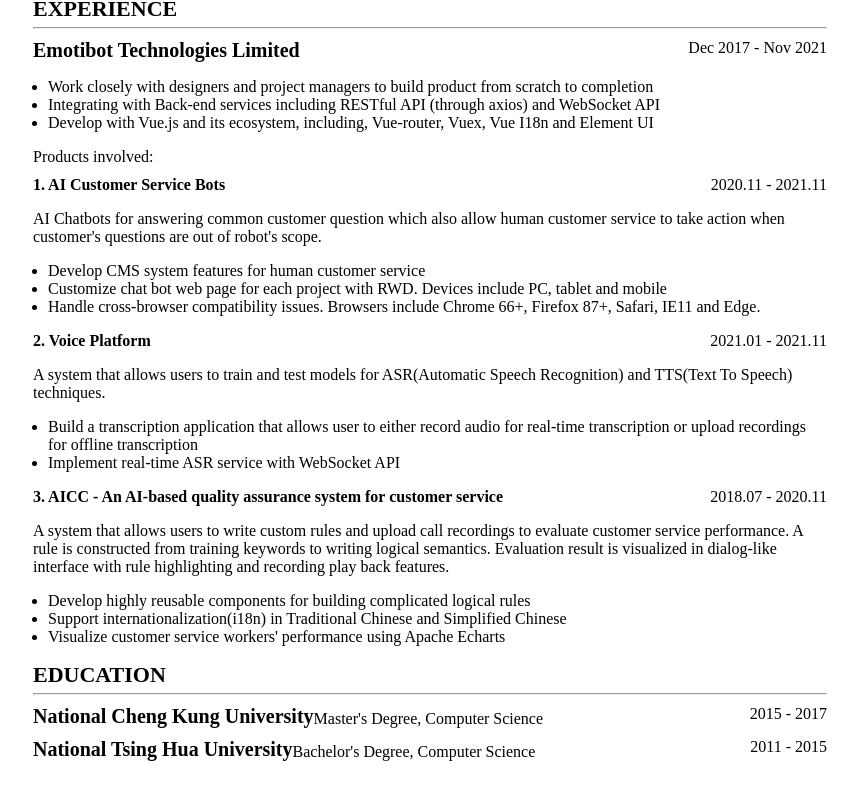
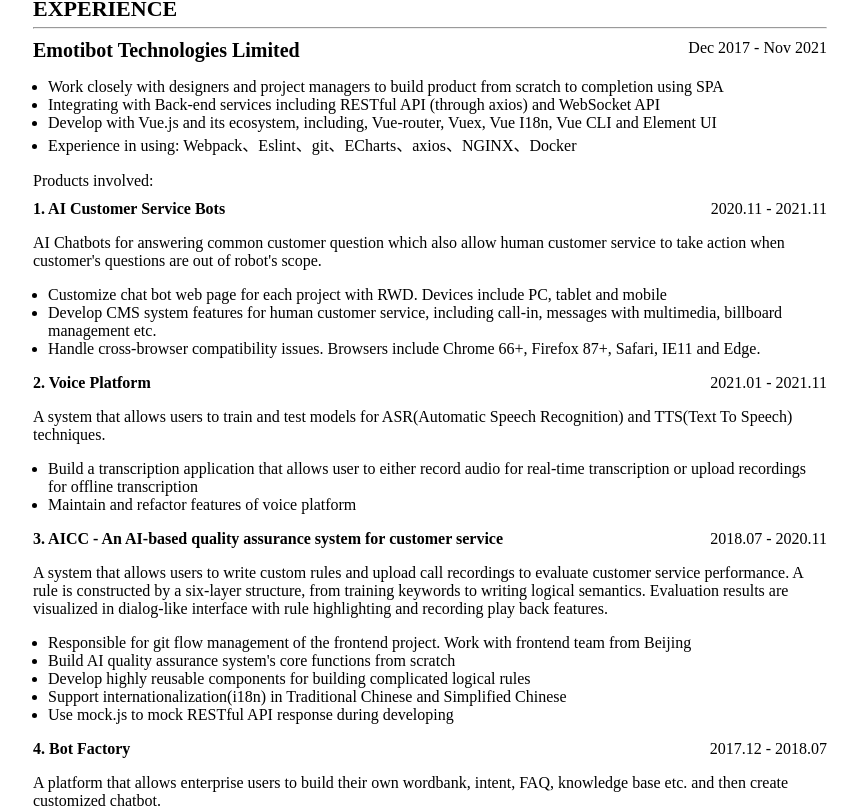
Before and after one commit to joanneccwang/resume, a Vue app: page / in a window 1280 px wide. Shown: the part 255-1063 px from the top of the page, without its empty margins (210-1068 px from the left). Before the commit the page ends 1024 px from the top, so only its background shows below. Built offline with nearby package versions, Linux system fonts and the light colour scheme.

Commit message:
Edit resume content

```diff
--- a/src/i18n/en.json
+++ b/src/i18n/en.json
@@ -7,32 +7,43 @@
   "experience": {
     "emotibot": {
       "company": "Emotibot Technologies Limited",
-      "summary1": "Work closely with designers and project managers to build product from scratch to completion",
+      "summary1": "Work closely with designers and project managers to build product from scratch to completion using SPA",
       "summary2": "Integrating with Back-end services including RESTful API (through axios) and WebSocket API",
-      "summary3": "Develop with Vue.js and its ecosystem, including, Vue-router, Vuex, Vue I18n and Element UI",
+      "summary3": "Develop with Vue.js and its ecosystem, including, Vue-router, Vuex, Vue I18n, Vue CLI and Element UI",
+      "summary4": "Experience in using: Webpack、Eslint、git、ECharts、axios、NGINX、Docker",
       "includes": "Products involved:",
 
       "AI_bot": {
-        "product": "1. AI Customer Service Bots",
-        "summary": " AI Chatbots for answering common customer question which also allow human customer service to take action when customer's questions are out of robot's scope.",
-        "bullet1": "Develop CMS system features for human customer service",
-        "bullet2": "Customize chat bot web page for each project with RWD. Devices include PC, tablet and mobile",
+        "product": "AI Customer Service Bots",
+        "summary": "AI Chatbots for answering common customer question which also allow human customer service to take action when customer's questions are out of robot's scope.",
+        "bullet1": "Customize chat bot web page for each project with RWD. Devices include PC, tablet and mobile",
+        "bullet2": "Develop CMS system features for human customer service, including call-in, messages with multimedia, billboard management etc.",
         "bullet3": "Handle cross-browser compatibility issues. Browsers include Chrome 66+, Firefox 87+, Safari, IE11 and Edge."
       },
 
       "voice_platform": {
-        "product": "2. Voice Platform ",
-        "summary": " A system that allows users to train and test models for ASR(Automatic Speech Recognition) and TTS(Text To Speech) techniques.",
+        "product": "Voice Platform ",
+        "summary": "A system that allows users to train and test models for ASR(Automatic Speech Recognition) and TTS(Text To Speech) techniques.",
         "bullet1": "Build a transcription application that allows user to either record audio for real-time transcription or upload recordings for offline transcription",
-        "bullet2": "Implement real-time ASR service with WebSocket API"
+        "bullet2": "Maintain and refactor features of voice platform"
       },
 
       "AICC": {
-        "product": "3. AICC - An AI-based quality assurance system for customer service ",
-        "summary": "A system that allows users to write custom rules and upload call recordings to evaluate customer service performance. A rule is constructed from training keywords to writing logical semantics. Evaluation result is visualized in dialog-like interface with rule highlighting and recording play back features.",
-        "bullet1": "Develop highly reusable components for building complicated logical rules",
-        "bullet2": "Support internationalization(i18n) in Traditional Chinese and Simplified Chinese",
-        "bullet3": "Visualize customer service workers' performance using Apache Echarts"
+        "product": "AICC - An AI-based quality assurance system for customer service ",
+        "summary": "A system that allows users to write custom rules and upload call recordings to evaluate customer service performance. A rule is constructed by a six-layer structure, from training keywords to writing logical semantics. Evaluation results are visualized in dialog-like interface with rule highlighting and recording play back features.",
+        "bullet1": "Responsible for git flow management of the frontend project. Work with frontend team from Beijing",
+        "bullet2": "Build AI quality assurance system's core functions from scratch",
+        "bullet3": "Develop highly reusable components for building complicated logical rules",
+        "bullet4": "Support internationalization(i18n) in Traditional Chinese and Simplified Chinese",
+        "bullet5": "Use mock.js to mock RESTful API response during developing"
+      },
+
+      "bot_factory": {
+        "product": "Bot Factory",
+        "summary": "A platform that allows enterprise users to build their own wordbank, intent, FAQ, knowledge base etc. and then create customized chatbot.",
+        "bullet1": "Develop basic UI components, including button, dropdown, table, category tree etc.",
+        "bullet2": "Use storybook for component managing and documentation",
+        "bullet3": "Develop core feature pages, including wordbank management, intent management etc."
       }
     }
   },
--- a/src/i18n/zhtw.json
+++ b/src/i18n/zhtw.json
@@ -3,36 +3,47 @@
     "my_name": "王敬嘉 Joanne Wang",
     "position": "前端工程師"
   },
-  "summary": "具四年工作經驗的前端工程師。以 Vue.js 為主要開發技術。熱衷於開發使用者友善的系統，並追求完成 pixel-perfect 的介面。",
+  "summary": "具四年工作經驗的前端工程師。目前以 Vue2 為主要開發技術。重視設計細節，追求完成友善使用者體驗且 pixel-perfect 的介面。",
   "experience": {
     "emotibot": {
       "company": "竹間智能科技有限公司",
-      "summary1": "與設計師和 PM 密切合作，從build product from scratch to completion",
-      "summary2": "串接後端服務，包含 RESTful API 與 WebSocket API",
-      "summary3": "使用 Vue.js 與其生態系 包含：Vue-router、Vuex、Vue I18n 和 Element UI",
+      "summary1": "與工程團隊、設計師、PM 密切合作，以 SPA 模式開發中大型產品平台與專案 RWD 介面",
+      "summary2": "串接包含 RESTful API 與 WebSocket API 的後端服務",
+      "summary3": "使用 Vue.js 與其生態系，包含：Vue Router、Vuex、Vue I18n、Vue CLI 和 Element UI",
+      "summary4": "其他使用技術與工具：Webpack、Eslint、git、ECharts、axios、NGINX、Docker",
       "includes": "參與產品包含：",
 
       "AI_bot": {
-        "product": "1. 智能客服",
+        "product": "智能客服",
         "summary": "回答客戶常見問題的智能客服對話介面，並提供真人客服後台，當客戶問題超出機器對話範疇時，可即時轉接至真人文字客服提供服務。",
-        "bullet1": "開發真人文字客服後台",
-        "bullet2": "為不同專案客製化 RWD 智能客服介面，裝置尺寸包含 PC、平板與手機尺寸",
-        "bullet3": "處理跨瀏覽器相容性問題。瀏覽器包含：Chrome 66+、Firefox 87+、Safari、IE11 和 Edge"
+        "bullet1": "為不同專案客製化 RWD 智能客服介面，支援裝置包含 PC、平板與手機尺寸",
+        "bullet2": "開發真人文字客服後台，包含對話接入、多媒體訊息收發、公告系統等功能",
+        "bullet3": "處理對話介面跨瀏覽器相容性問題。瀏覽器包含：Chrome 66+、Firefox 87+、Safari、IE11 和 Edge"
       },
 
       "voice_platform": {
-        "product": "2. 語音平台",
+        "product": "語音平台",
         "summary": "讓使用者訓練與測試 ASR (語音辨識) 和 TTS (文字轉語音) 技術的平台。",
         "bullet1": "開發使用 ASR 技術的逐字稿專案。支援：a. 即時語音辨識，使用者可錄音並即時獲得轉譯結果 b. 離線語音辨識，使用者可上傳音檔取得轉譯結果",
-        "bullet2": "使用 WebSocket API 開發即時 ASR 轉譯服務"
+        "bullet2": "維護與重構語音平台功能"
       },
 
       "AICC": {
-        "product": "3. 智能質檢",
-        "summary": "提供使用者建立質檢規則並上傳客服錄音來評估電話客服表現的智能檢測系統。質檢規則由訓練關鍵字到撰寫語意邏輯建立。錄音評估結果以對話形式呈現，包含規則 highlight 與錄音重播功能。",
-        "bullet1": "開發可重用組件，提供建立語義邏輯與呈現評估結果",
-        "bullet2": "使用多語系(i18n)，支援繁體中文與簡體中文介面",
-        "bullet3": "使用 Apache Echarts 視覺化客服表現"
+        "product": "智能質檢",
+        "summary": "提供使用者建立質檢規則並上傳客服錄音來評估電話客服表現的智能檢測系統。質檢規則由訓練關鍵字到撰寫對話邏輯的共六層架構建立。錄音評估結果以對話形式呈現，包含規則 highlight 與錄音重播功能。",
+        "bullet1": "負責前端專案 git flow 管理，與北京人工質檢前端團隊合作",
+        "bullet2": "負責機器質檢整體前端開發，從零開始完成機器質檢核心功能",
+        "bullet3": "開發可高度複用組件，提供建立語義邏輯與呈現評估結果",
+        "bullet4": "開發多語系介面(i18n)，系統支援繁體中文與簡體中文",
+        "bullet5": "導入 mock.js，按照後端提供的 RESTful API 接口，模擬請求數據，縮短後續介接時間"
+      },
+
+      "bot_factory": {
+        "product": "Bot Factory",
+        "summary": "提供企業用戶透過建立詞庫、對話意圖、FAQ、知識庫等，進而搭建對話場景，客製化對話機器人的平台。",
+        "bullet1": "開發基本 UI 組件，包含按鈕、下拉選單、表格、分類樹組件...等",
+        "bullet2": "使用 storybook 管理與撰寫組件文件",
+        "bullet3": "開發意圖管理、詞庫管理...等頁面"
       }
     }
   },
--- a/src/views/Experience.vue
+++ b/src/views/Experience.vue
@@ -1,66 +1,75 @@
 <template>
   <div id="experience">
     <block-title>EXPERIENCE</block-title>
+    <template v-for="company in companys" :key="company.key">
     <div class="experience_company">
-      <div class="experience_company-name">{{ $t('experience.emotibot.company') }}</div>
-      <div class="experience_time">Dec 2017 - Nov 2021</div>
+      <div class="experience_company-name">{{ this.$t(`experience.${company.key}.company`) }}</div>
+      <div class="experience_time">{{ company.time }}</div>
     </div>
     <div class="experience_content">
       <ul>
-        <li>{{ $t('experience.emotibot.summary1') }}</li>
-        <li>{{ $t('experience.emotibot.summary2') }}</li>
-        <li>{{ $t('experience.emotibot.summary3') }}</li>
+        <li v-for="(summaryKey, sIdx) in company.summary"
+          :key="`${company.key}-summary-${sIdx}`">
+          {{ this.$t(`experience.${company.key}.summary${summaryKey}`) }}
+        </li>
       </ul>
 
       {{ $t('experience.emotibot.includes') }}
-      <div class="product">
+      <div class="product" v-for="(product, pIdx) in company.products" :key="product.name">
         <div class="product_info">
-          <div class="product_name">{{ $t('experience.emotibot.AI_bot.product') }}</div>
-          <div class="product_time">2020.11 - 2021.11</div>
+          <div class="product_name">
+            {{pIdx + 1}}. {{ $t(`experience.${company.key}.${product.name}.product`) }}
+          </div>
+          <div class="product_time">{{ product.time }}</div>
         </div>
-        <p>
-          {{ $t('experience.emotibot.AI_bot.summary') }}
-        </p>
+        <p> {{ $t(`experience.${company.key}.${product.name}.summary`) }} </p>
         <ul>
-          <li>{{ $t('experience.emotibot.AI_bot.bullet1') }}</li>
-          <li>{{ $t('experience.emotibot.AI_bot.bullet2') }}</li>
-          <li>{{ $t('experience.emotibot.AI_bot.bullet3') }}</li>
-        </ul>
-      </div>
-      <div class="product">
-        <div class="product_info">
-          <div class="product_name">{{ $t('experience.emotibot.voice_platform.product') }}</div>
-          <div class="product_time">2021.01 - 2021.11</div>
-        </div>
-        <p>
-          {{ $t('experience.emotibot.voice_platform.summary') }}
-        </p>
-        <ul>
-          <li>{{ $t('experience.emotibot.voice_platform.bullet1') }}</li>
-          <li>{{ $t('experience.emotibot.voice_platform.bullet2') }}</li>
-        </ul>
-      </div>
-      <div class="product">
-        <div class="product_info">
-          <div class="product_name">{{ $t('experience.emotibot.AICC.product') }}</div>
-          <div class="product_time">2018.07 - 2020.11</div>
-        </div>
-        <p>
-          {{ $t('experience.emotibot.AICC.summary') }}
-        </p>
-        <ul>
-          <li>{{ $t('experience.emotibot.AICC.bullet1') }}</li>
-          <li>{{ $t('experience.emotibot.AICC.bullet2') }}</li>
-          <li>{{ $t('experience.emotibot.AICC.bullet3') }}</li>
+          <li v-for="(bulletKey, idx) in product.bullets"
+            :key="`${product.name}-bullet-${idx}`">
+            {{ $t(`experience.${company.key}.${product.name}.bullet${bulletKey}`) }}
+          </li>
         </ul>
       </div>
     </div>
+    </template>
   </div>
 </template>
 
 <script>
 export default {
-
+  data() {
+    return {
+      companys: [
+        {
+          key: 'emotibot',
+          time: 'Dec 2017 - Nov 2021',
+          summary: ['1', '2', '3', '4'],
+          products: [
+            {
+              name: 'AI_bot', // 智能客服
+              time: '2020.11 - 2021.11',
+              bullets: ['1', '2', '3'],
+            },
+            {
+              name: 'voice_platform', // 語音平台
+              time: '2021.01 - 2021.11',
+              bullets: ['1', '2'],
+            },
+            {
+              name: 'AICC', // 智能質檢
+              time: '2018.07 - 2020.11',
+              bullets: ['1', '2', '3', '4', '5'],
+            },
+            {
+              name: 'bot_factory', // 智能質檢
+              time: '2017.12 - 2018.07',
+              bullets: ['1', '2', '3'],
+            },
+          ],
+        },
+      ],
+    };
+  },
 };
 </script>
 
@@ -84,7 +93,6 @@
     .product_name {
       @include sub-title;
     }
-
   }
 }
 </style>
```
